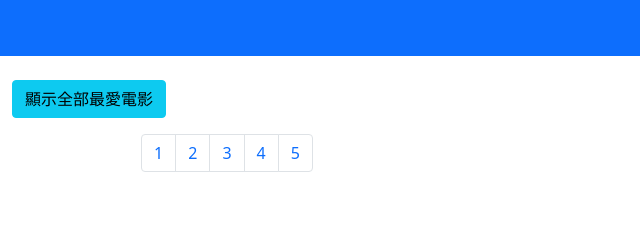
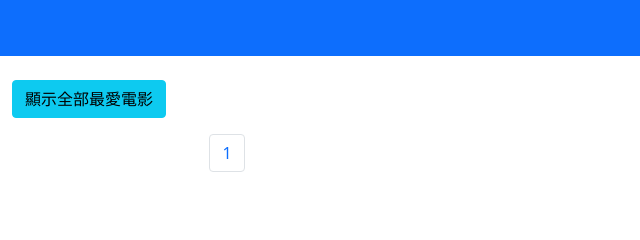
Before and after one commit to tomy5566/movielist, a plain HTML site: page favorite.html in a window 1280 px wide. Shown: the top 240 px of the page, 413-1053 px from the left. Drawn offline with nearby package versions, Linux system fonts and the light colour scheme.

Commit message:
add demo

```diff
--- a/favorite.html
+++ b/favorite.html
@@ -117,10 +117,7 @@
       <nav aria-label="Page navigation">
         <ul class="pagination justify-content-center mb-5" id="paginator">
           <li class="page-item"><a class="page-link" href="#">1</a></li>
-          <li class="page-item"><a class="page-link" href="#">2</a></li>
-          <li class="page-item"><a class="page-link" href="#">3</a></li>
-          <li class="page-item"><a class="page-link" href="#">4</a></li>
-          <li class="page-item"><a class="page-link" href="#">5</a></li>
+
         </ul>
         <br>
       </nav>
```
Also changed, not shown: index.html (+1 -1 lines), movie_demo_01.JPG (deleted), movie_demo_02.JPG (deleted), 2 other files.
